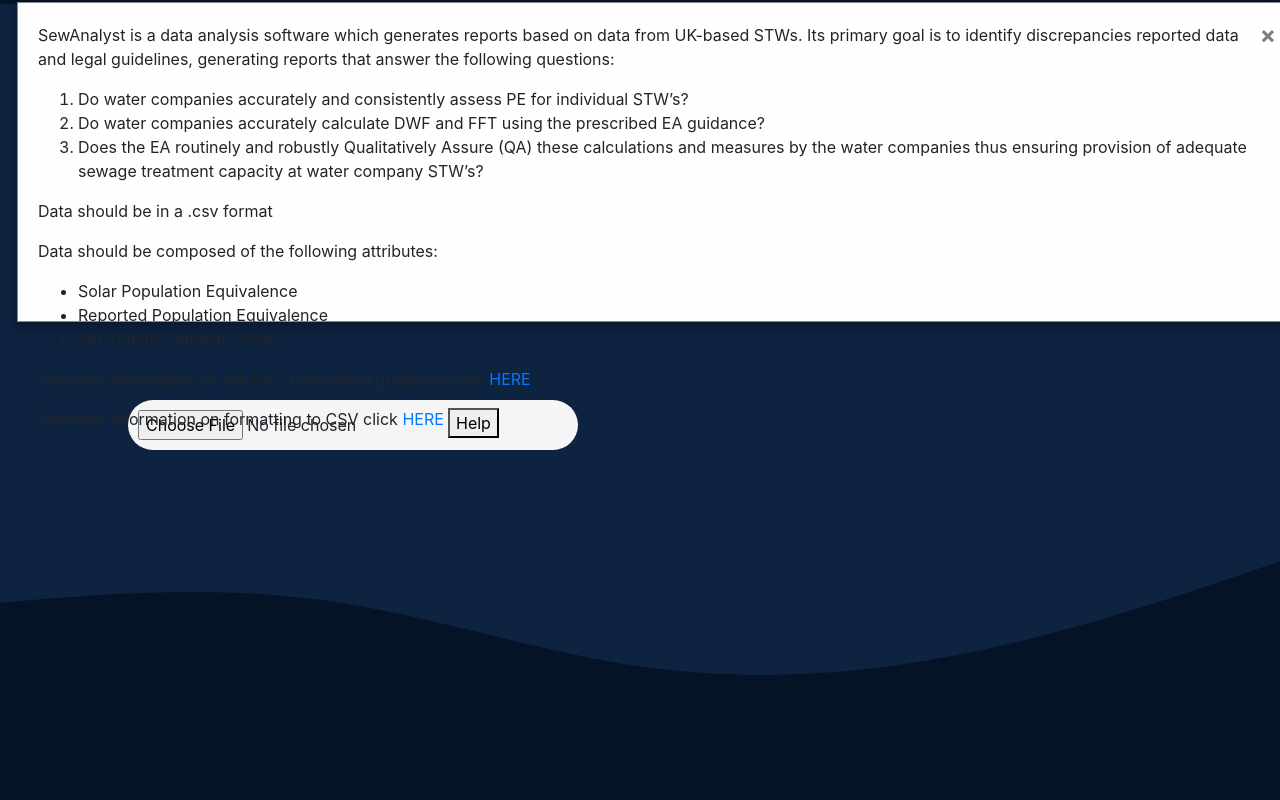
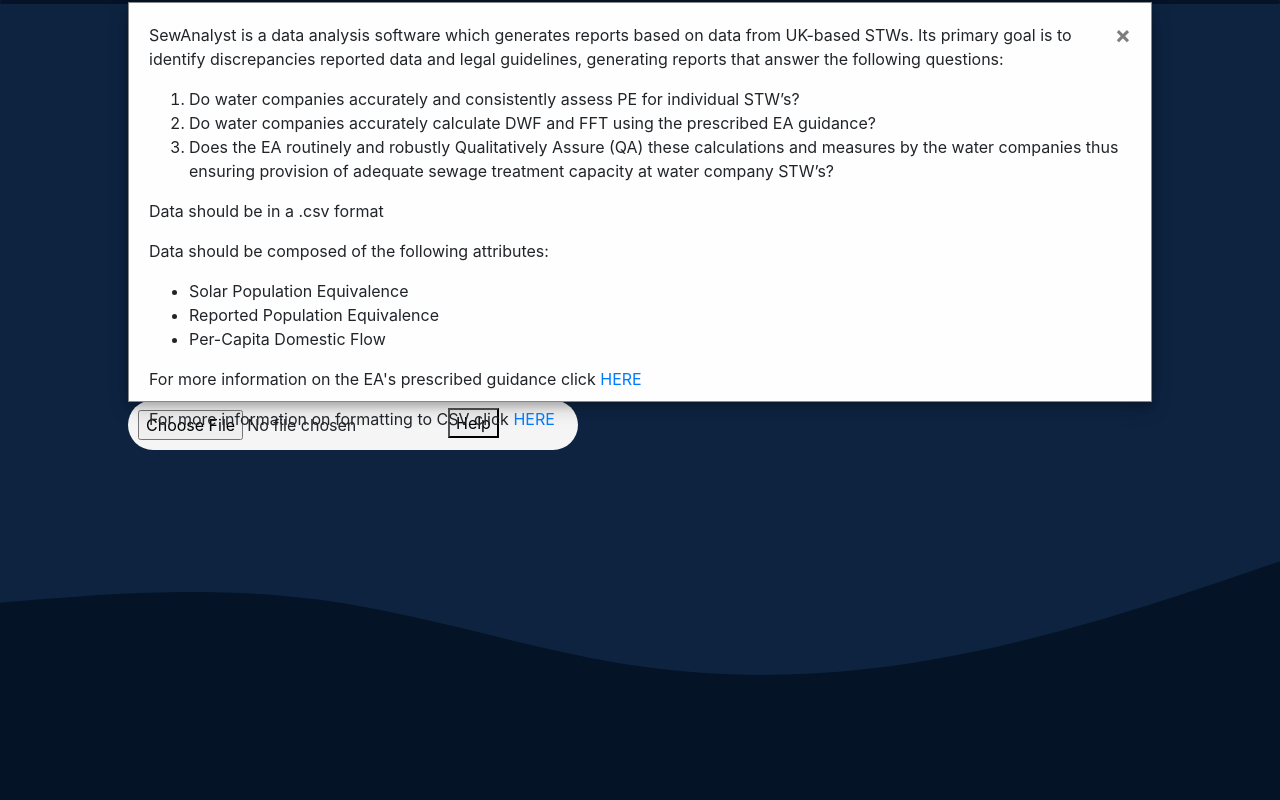
Before and after one commit to jbazel/SewAnalyst, a Flask app: page / in a window 1280 px wide. Run offline with Flask 2, Linux system fonts and the light colour scheme; some libraries are stand-ins or nearby versions.

Commit message:
edited help style

```diff
--- a/static/style.css
+++ b/static/style.css
@@ -22,14 +22,15 @@ body{
 }
 
 .helpContent {
+    left: 10%;
   position: absolute;
   background-color: #fefefe;
   margin: auto;
     z-index: 3;
   padding: 20px;
   border: 1px solid #888;
-  width: 100%;
-    height: 40%;
+  width: 80%;
+    height: 50%;
   box-shadow: 0 4px 8px 0 rgba(0,0,0,0.2),0 6px 20px 0 rgba(0,0,0,0.19);
   animation-name: animatetop;
   animation-duration: 0.4s
```
Also changed, not shown: main.py (line endings or trailing spaces).
